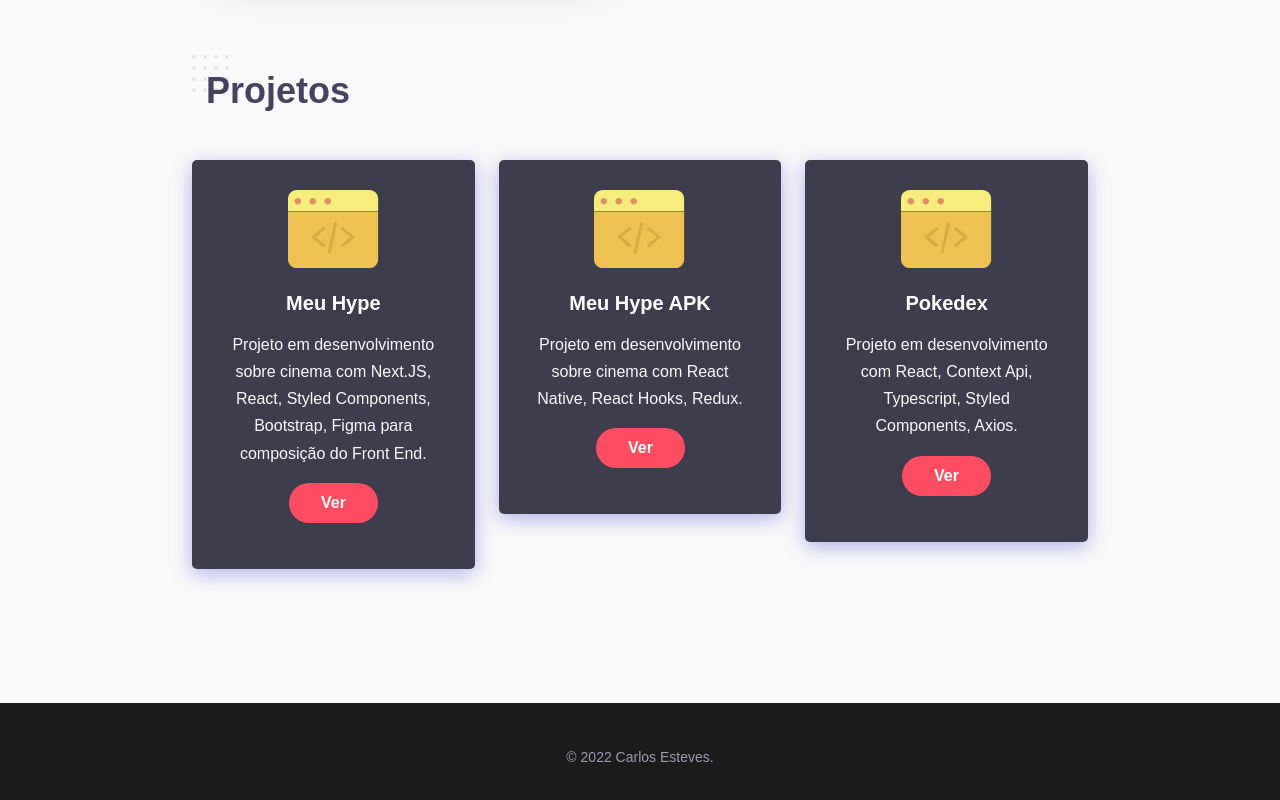
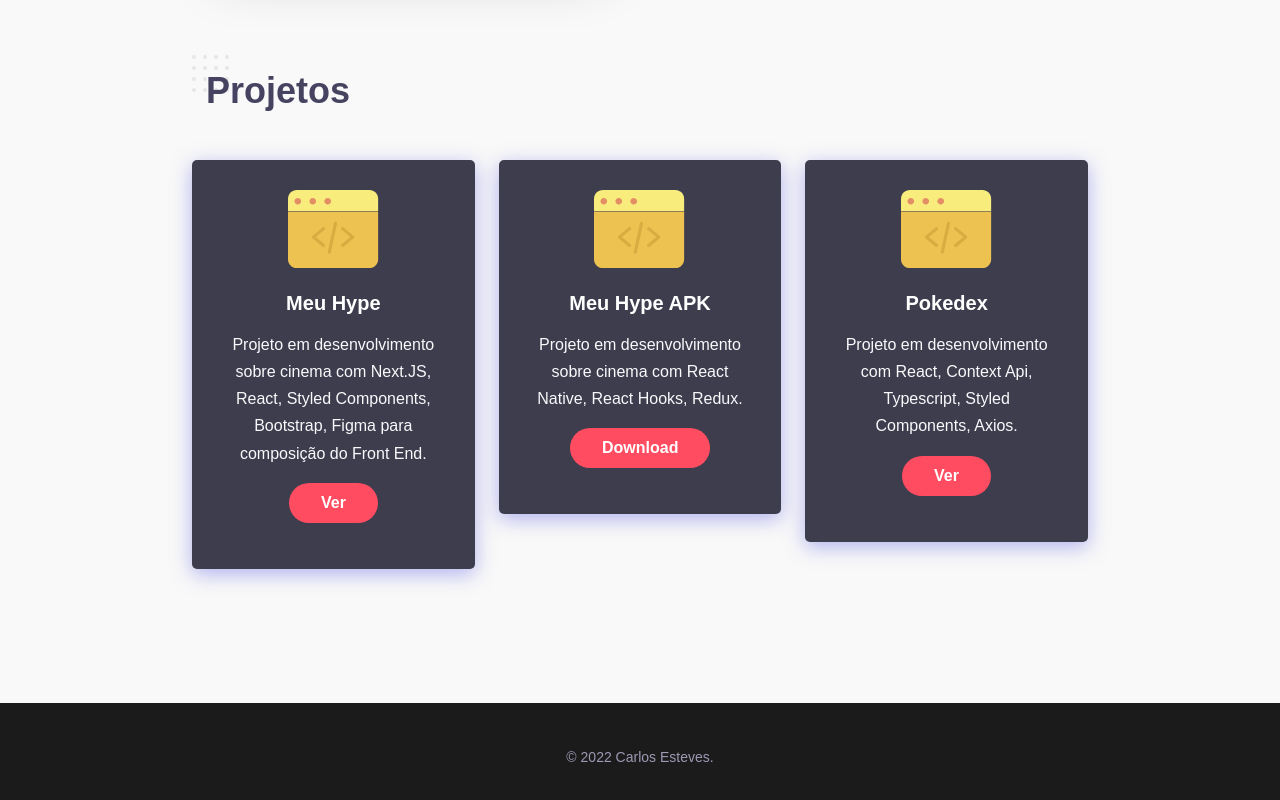
Before and after one commit to carlosestevesjr/ce-resume, a React (Create React App) app: page / in a window 1280 px wide. Shown: the part 2633-3433 px from the top of the page. Built offline with nearby package versions, Linux system fonts and the light colour scheme.

Commit message:
Download

```diff
--- a/src/data/services.json
+++ b/src/data/services.json
@@ -6,6 +6,7 @@
             "backgroundColor": "rgb(61, 61, 78)",
             "content": "Projeto em desenvolvimento sobre cinema com Next.JS, React, Styled Components, Bootstrap, Figma para composição do Front End.",
             "delay": 0,
+            "tipo_link":"link",
             "link_project":"https://meuhype.vercel.app/"
         },
         {
@@ -13,13 +14,15 @@
             "backgroundColor": "rgb(61, 61, 78)",
             "content": "Projeto em desenvolvimento sobre cinema com React Native, React Hooks, Redux.",
             "delay": 0,
-            "link_project":"http://192.168.15.6:9000/pokedex"
+            "tipo_link":"download",
+            "link_project":"https://github.com/carlosestevesjr/ce-resume/raw/master/src/assets/download/meuhype.apk"
         },
         {
             "title": "Pokedex",
             "backgroundColor": "rgb(61, 61, 78)",
             "content": "Projeto em desenvolvimento com React, Context Api, Typescript, Styled Components, Axios.",
             "delay": 0,
+            "tipo_link":"link",
             "link_project":"https://ce-pokedex.netlify.app"
         }
     ]
--- a/src/sections/Services.tsx
+++ b/src/sections/Services.tsx
@@ -7,6 +7,21 @@ import ServiceConfig from '../data/services.json'
 const services = ServiceConfig.services
 
 export class Services extends React.Component {
+
+    downloadEmployeeData = (url: RequestInfo | URL) => {
+		fetch(url)
+			.then(response => {
+				response.blob().then(blob => {
+					let url = window.URL.createObjectURL(blob);
+					let a = document.createElement('a');
+					a.href = url;
+					a.download = 'meuhype.apk';
+					a.click();
+				});
+				//window.location.href = response.url;
+		});
+	}
+
     render() {
         return (
             <Section id="services" title="Projetos">
@@ -18,7 +33,12 @@ export class Services extends React.Component {
                                     <div className="mb-0" dangerouslySetInnerHTML={{ __html: s.content }} />
                                     <div className="mt-3 mb-3">
                                         {/* <Button variant="kd">Download CV</Button> */}
-                                        <a href={s.link_project} target="_blank" className="btn btn-kd" rel="noopener noreferrer">Ver</a>
+                                        {
+                                            (s.tipo_link === "download") ?
+                                                <a href={s.link_project} target="_blank" className="btn btn-kd" rel="noopener noreferrer" onClick={() => this.downloadEmployeeData(s.link_project)} >Download</a>
+                                            :
+                                                <a href={s.link_project} target="_blank" className="btn btn-kd" rel="noopener noreferrer">Ver</a>
+                                        }
 
                                     </div>
                                 </ServiceBox>
```
